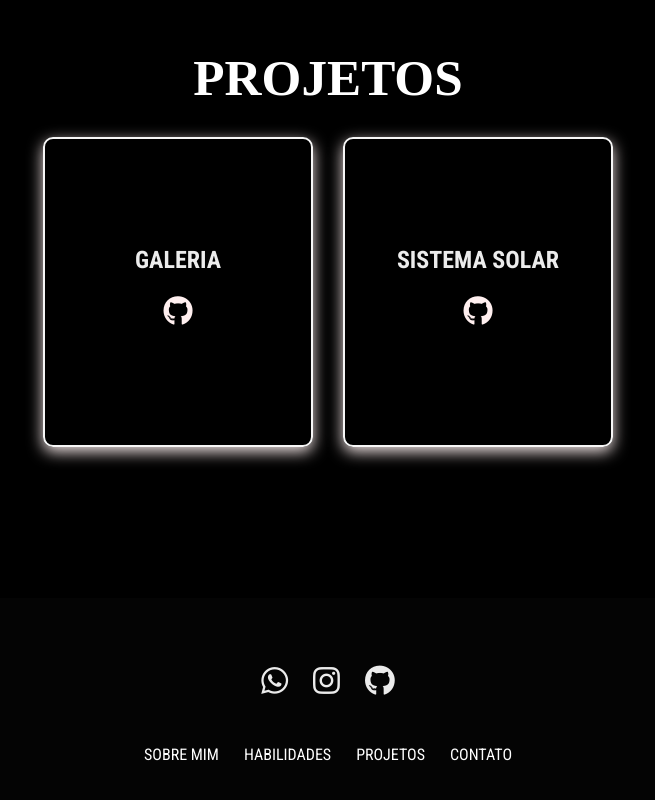
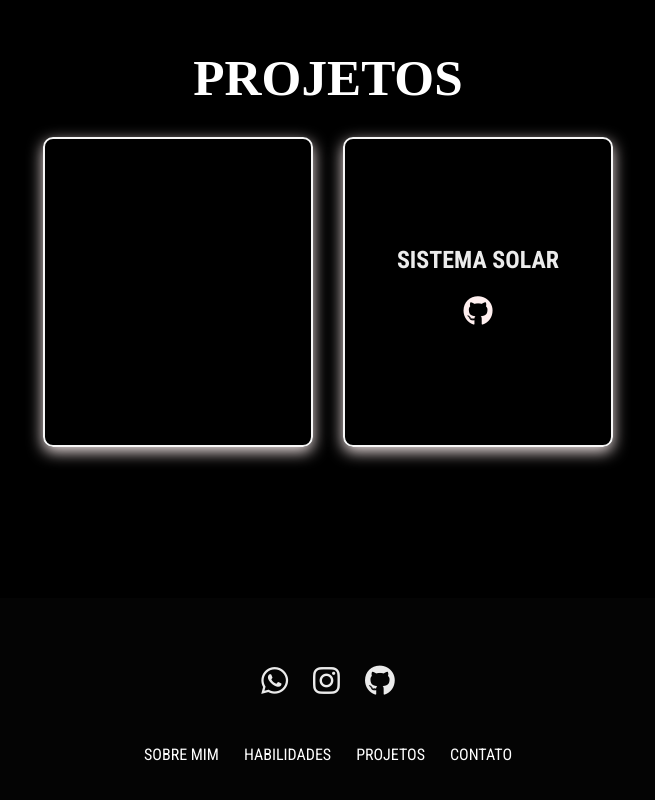
Before and after one commit to Dini021/Portifolio, a plain HTML site: page index.html in a window 1280 px wide. Shown: the part 2602-3402 px from the top of the page, without its empty margins (312-967 px from the left). Drawn offline with Linux system fonts and the light colour scheme; a script that the page names is missing; files whose address does not match are found by name; a web font is replaced by a local one.

Commit message:
Update index.html

```diff
--- a/index.html
+++ b/index.html
@@ -116,8 +116,7 @@
             </div>
             <div class="boxes">
                 <div class="projeto" id="projeto1">
-                    <h2>GALERIA</h2>
-                    <a href="https://educarv0.github.io/galeria-de-fotos/" target="_blank" rel="noopener noreferrer" class="project-link"><i class="fa-brands fa-github"></i></a>
+
                 </div>
                 <div class="projeto" id="projeto2">
                     <h2>SISTEMA SOLAR</h2>
```
